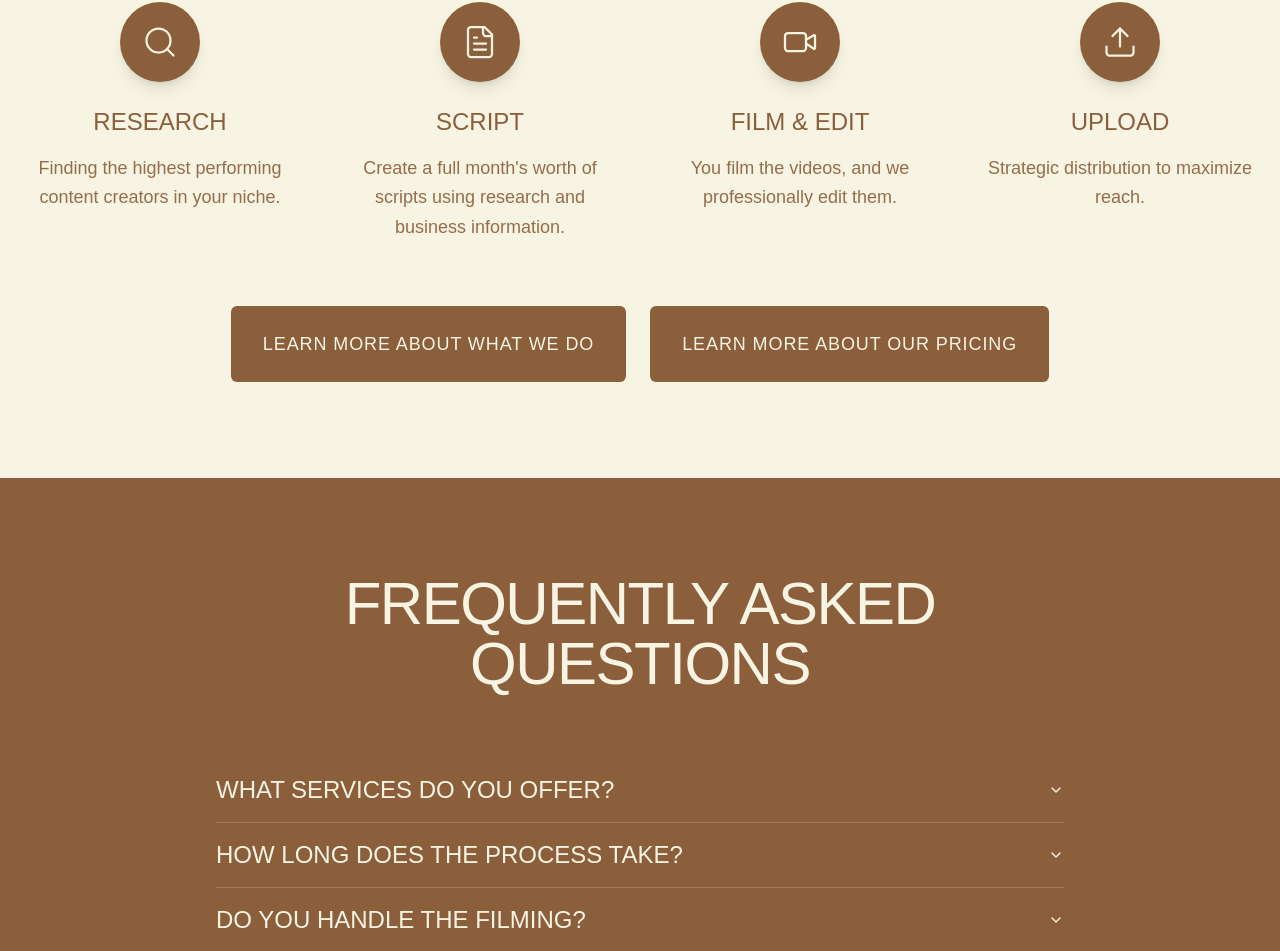
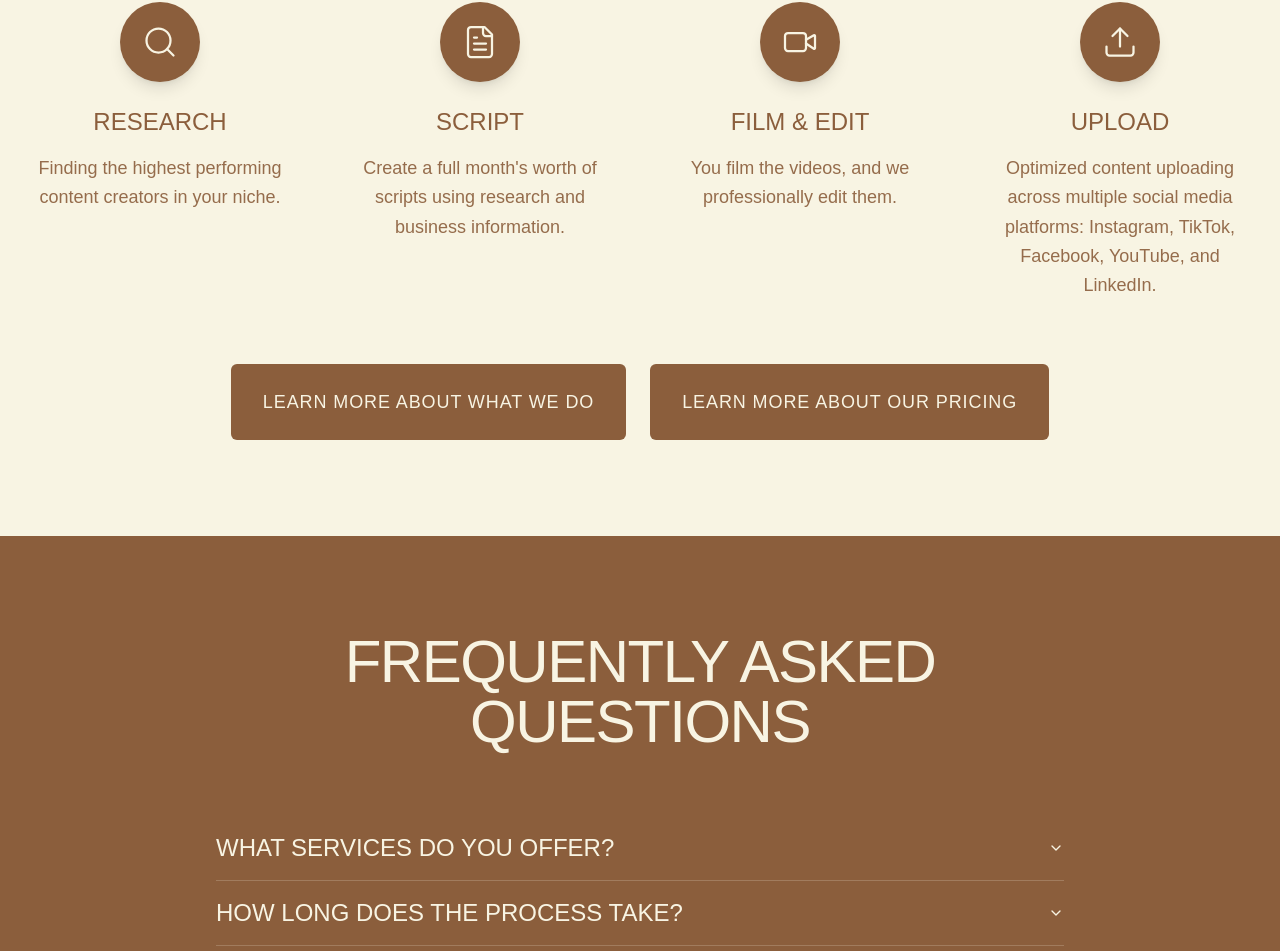
Before and after one commit to VersaceXcodes/website-short-summary-this-uip5, a React (Vite) app in the folder vitereact/: page / in a window 1280 px wide. Shown: the part 1018-1969 px from the top of the page. Built offline with nearby package versions, Linux system fonts and the light colour scheme.

Commit message:
OpenCode: Fix issues found by Stagehand browser testing
- Fixed UI/UX issues
- Improved user experience
- Resolved browser compatibility issues

Automated fixes by OpenCode based on Stagehand test results.

```diff
--- a/vitereact/src/components/ServicesSection.tsx
+++ b/vitereact/src/components/ServicesSection.tsx
@@ -23,7 +23,7 @@ const ServicesSection: React.FC = () => {
     },
     {
       title: "Upload",
-      description: "Strategic distribution to maximize reach.",
+      description: "Optimized content uploading across multiple social media platforms: Instagram, TikTok, Facebook, YouTube, and LinkedIn.",
       icon: Upload
     }
   ];
```
Also changed, not shown: 2 other files (tests, documents, lock files or other folders).
